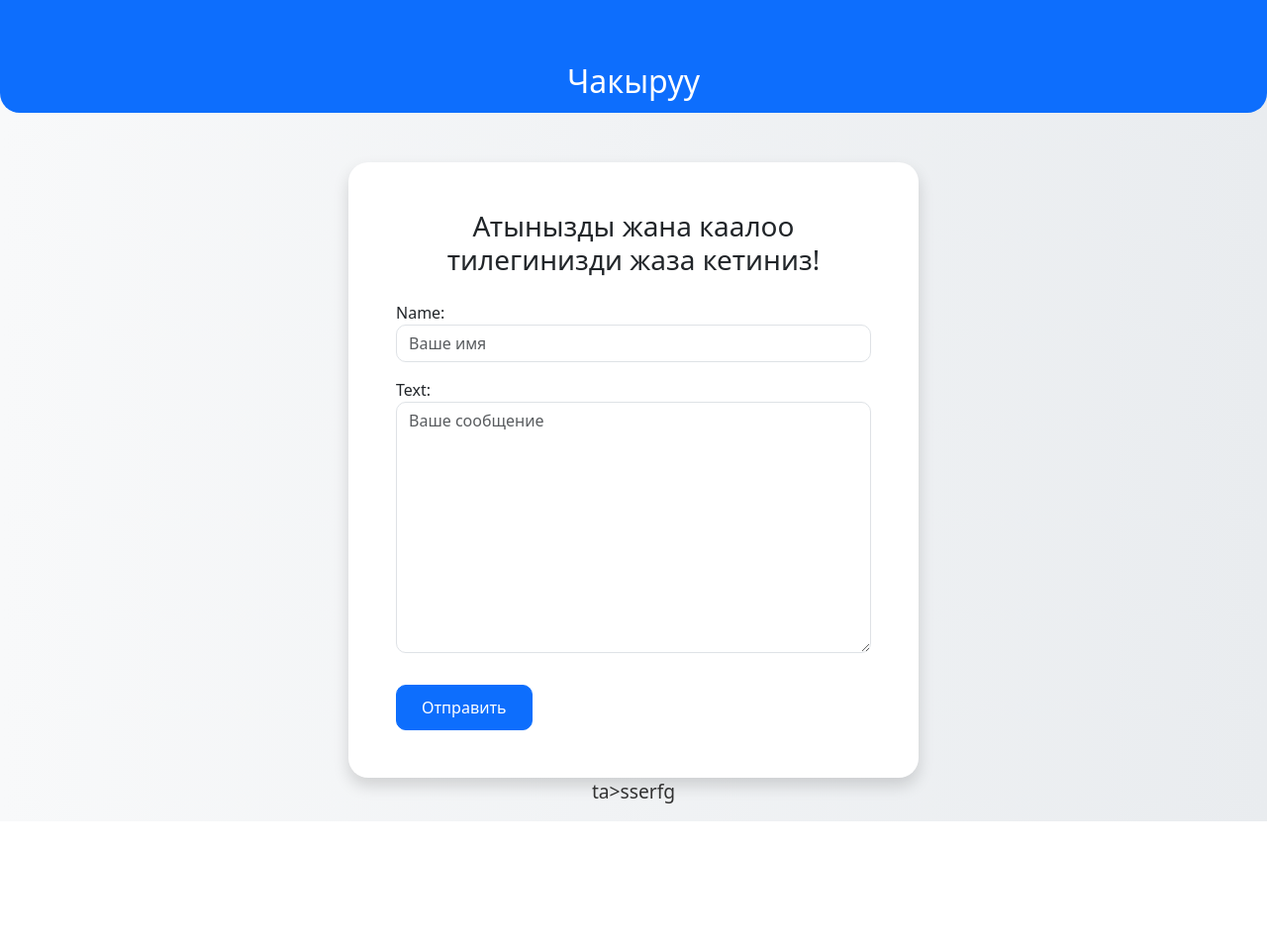
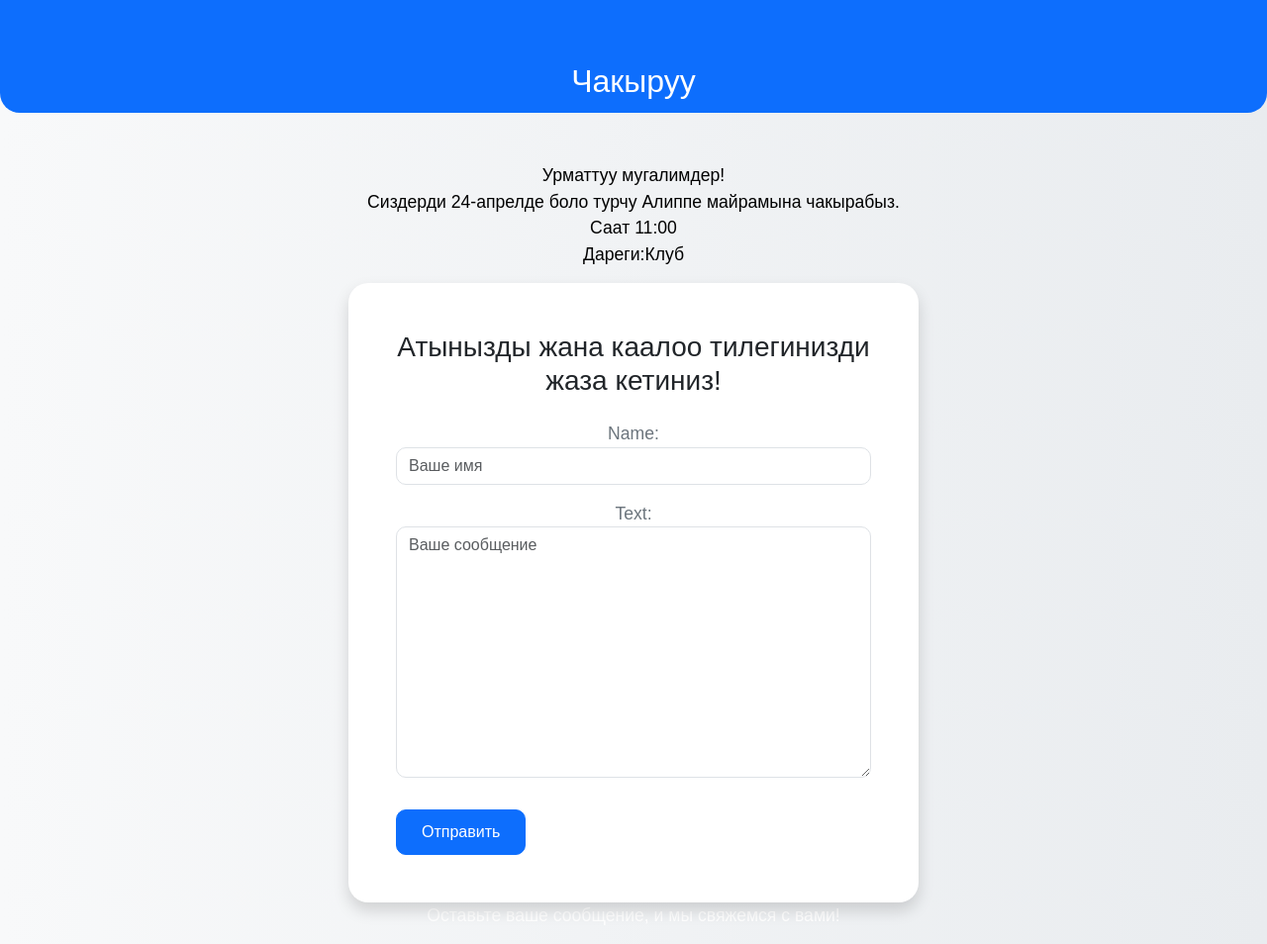
Before and after one commit to KeneshbekovD2005/OPROS, a Django app: page / in a window 1280 px wide. Shown: the whole page at 99% size. Before the commit the page ends 830 px from the top, so only its background shows below. Run offline with Django 5.2, Linux system fonts and the light colour scheme.

Commit message:
Описание ваших изменений

```diff
--- a/survey_project/feedback/templates/message.html
+++ b/survey_project/feedback/templates/message.html
@@ -9,6 +9,7 @@
         body {
             background: linear-gradient(to right, #f8f9fa, #e9ecef);
             min-height: 100vh;
+            font-family: Arial, sans-serif;
         }
         .card {
             border: none;
@@ -37,11 +38,19 @@
             color: #007bff;
             margin-top: 20px;
         }
-        /* Центрирование текста в элементе <p> */
+        p {
+            font-size: 1.1rem;
+            text-align: center;
+            color: #6c757d;
+        }
         .center-text {
             text-align: center;
             font-size: 1.2rem;
             color: #333;
+        }
+
+        .text-white{
+            color:black
         }
     </style>
     <script>
@@ -57,7 +66,7 @@
         </div>
     </nav>
 
-    <div class="container">
+    <!-- Сообщение при успешной отправке формы -->
     {% if success %}
         <div class="alert alert-success alert-dismissible fade show" role="alert">
             ✅ Чоон рахмат!
@@ -69,6 +78,10 @@
         </script>
     {% endif %}
 
+    <!-- Основной контент -->
+    <div class="container">
+        <p class="text-black">Урматтуу мугалимдер! <br>Сиздерди 24-апрелде боло турчу Алиппе майрамына чакырабыз.<br> Саат 11:00 <br> Дареги:Клуб</p>
+
         <div class="card shadow p-5">
             <h3 class="mb-4 text-center">Атынызды жана каалоо тилегинизди жаза кетиниз!</h3>
             <form method="post">
@@ -77,10 +90,10 @@
                 <button type="submit" class="btn btn-primary mt-3">Отправить</button>
             </form>
         </div>
+    </div>
 
-        <!-- Центрированный текст -->
-        <p class="center-text">ta>sserfg</p>
-    </div>
+    <!-- Текст внизу -->
+    <p class="text-white">Оставьте ваше сообщение, и мы свяжемся с вами!</p>
 
     <script src="https://cdn.jsdelivr.net/npm/bootstrap@5.3.0/dist/js/bootstrap.bundle.min.js"></script>
 </body>
--- a/survey_project/feedback/views.py
+++ b/survey_project/feedback/views.py
@@ -3,9 +3,13 @@ from .forms import MessageForm
 
 def message_view(request):
     form = MessageForm()
+    success = False  # Добавляем переменную success
+
     if request.method == 'POST':
         form = MessageForm(request.POST)
         if form.is_valid():
             form.save()
+            success = True  # Устанавливаем success в True при успешной отправке формы
             return redirect('message')
-    return render(request, 'message.html', {'form': form})
+
+    return render(request, 'message.html', {'form': form, 'success': success})  # Передаем success в контекст
```
Also changed, not shown: survey_project/db.sqlite3. Lines whose indentation alone changed are shown as unchanged.
